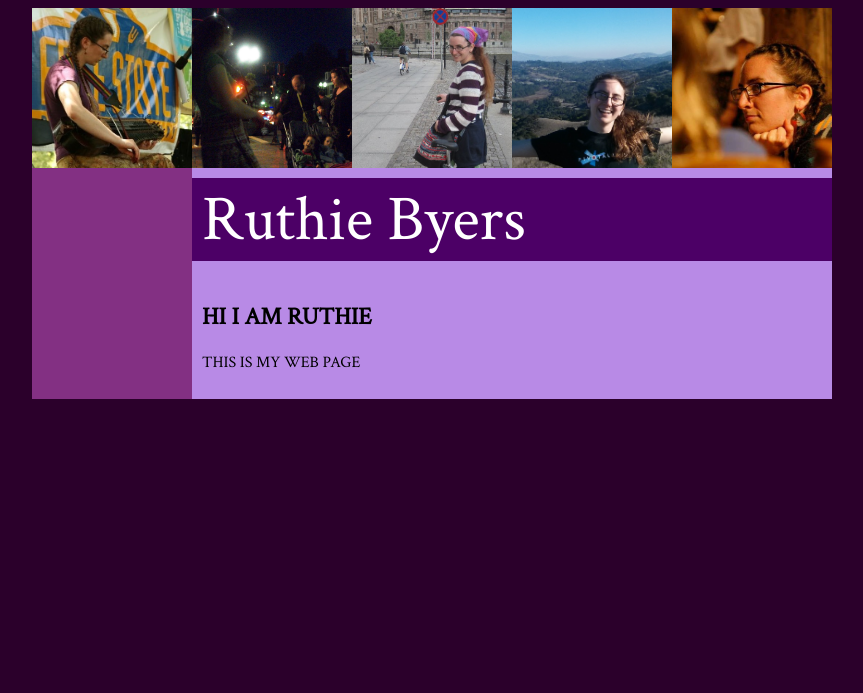
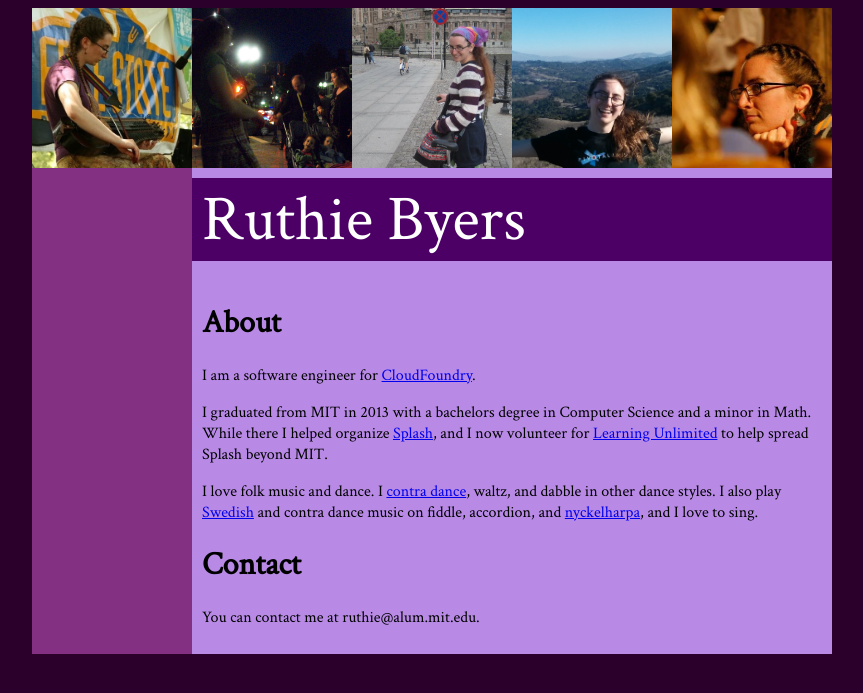
Before and after one commit to ruthie/ruthie.github.io, a Jekyll site: the page built from index.md, in a window 1280 px wide. Shown: the top 693 px of the page, without its empty margins (208-1071 px from the left). Built offline with Jekyll 4.4.1, drawn with Linux system fonts in a browser that asks for light colours.

```diff
--- a/index.md
+++ b/index.md
@@ -1,8 +1,15 @@
 ---
 layout: default
-title: About
+title:  Home
 ---
+# About
 
-## HI I AM RUTHIE
+I am a software engineer for [CloudFoundry](http://www.cloudfoundry.com/).
 
-THIS IS MY WEB PAGE
+I graduated from MIT in 2013 with a bachelors degree in Computer Science and a minor in Math.  While there I helped organize [Splash](http://esp.mit.edu), and I now volunteer for [Learning Unlimited](http://learningu.org) to help spread Splash beyond MIT.
+
+I love folk music and dance.  I [contra dance](http://en.wikipedia.org/wiki/Contra_dance), waltz, and dabble in other dance styles.  I also play [Swedish](http://ingevald.wordpress.com/) and contra dance music on fiddle, accordion, and [nyckelharpa](http://www.nyckelharpa.org/about/what-is-a-nyckelharpa/), and I love to sing.
+
+# Contact
+
+You can contact me at ruthie@alum.mit.edu.
```
